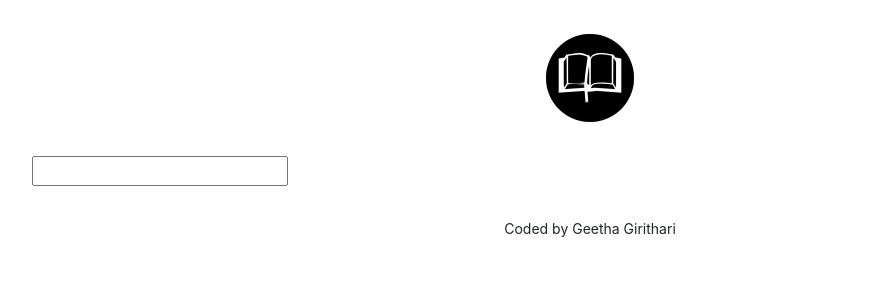
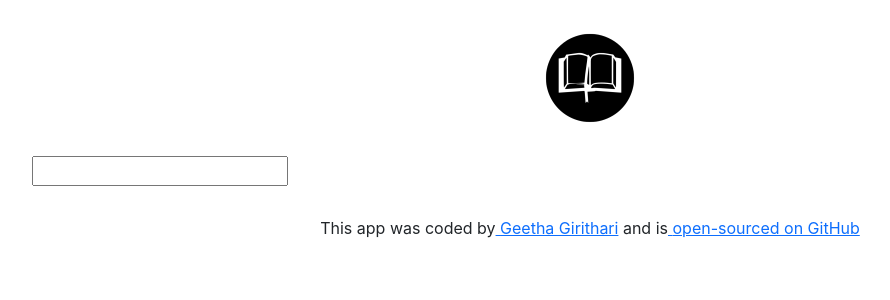
Before and after one commit to Geets19/dictionary-app, a React (Create React App) app: page / in a window 1280 px wide. Shown: the top 300 px of the page, without its empty margins (50-940 px from the left). Built offline with nearby package versions, Linux system fonts and the light colour scheme.

Commit message:
Updated App.js

```diff
--- a/src/App.js
+++ b/src/App.js
@@ -14,7 +14,24 @@
           <Dictionary />
         </main>
         <footer className="App-footer">
-          <small>Coded by Geetha Girithari</small>
+          This app was coded by
+          <a
+            href="https://www.linkedin.com/in/geetha-girithari"
+            target="_blank"
+            rel=" noopener noreferrer"
+          >
+            {" "}
+            Geetha Girithari
+          </a>{" "}
+          and is
+          <a
+            href="https://github.com/Geets19/dictionary-app"
+            target="_blank"
+            rel=" noopener noreferrer"
+          >
+            {" "}
+            open-sourced on GitHub
+          </a>
         </footer>
       </div>
     </div>
```
